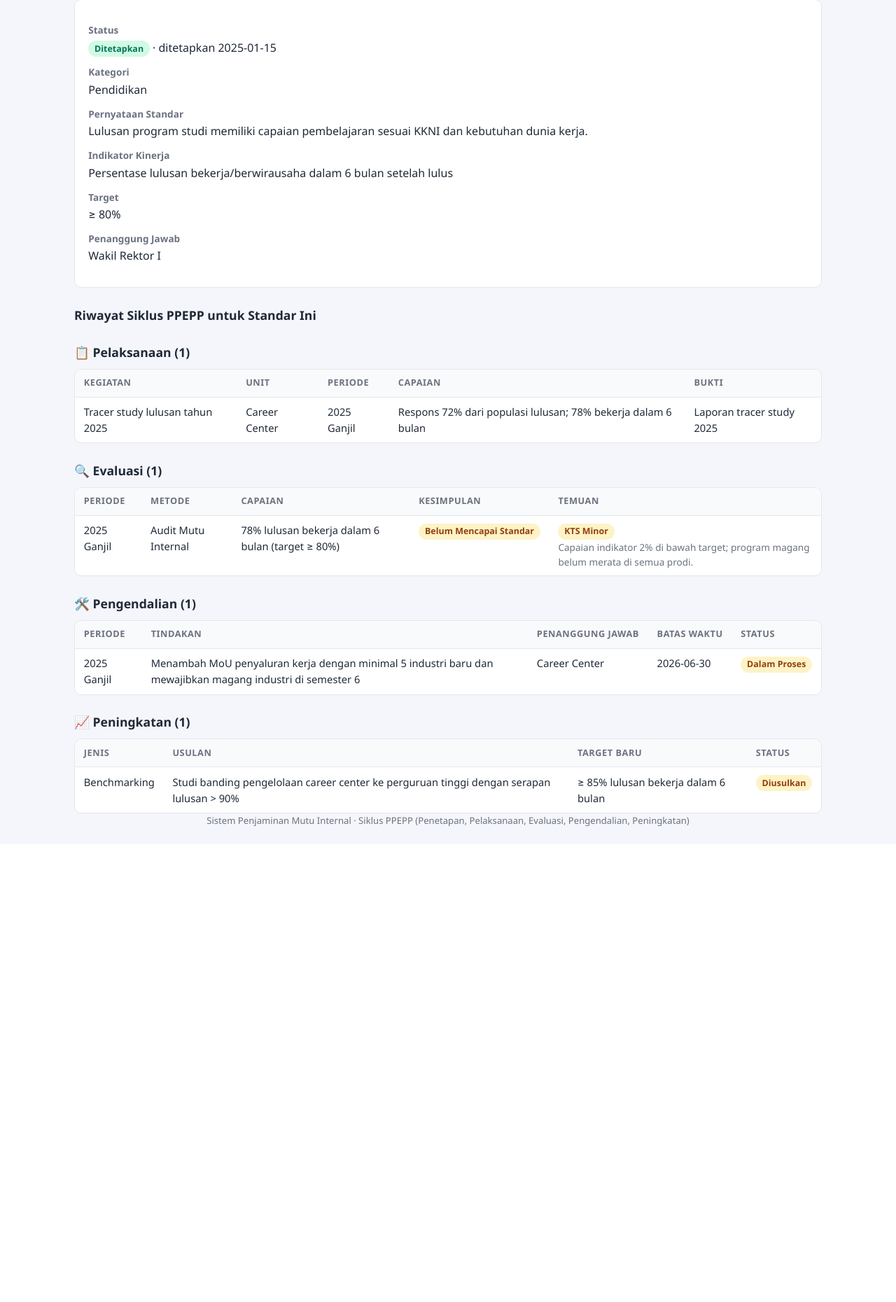
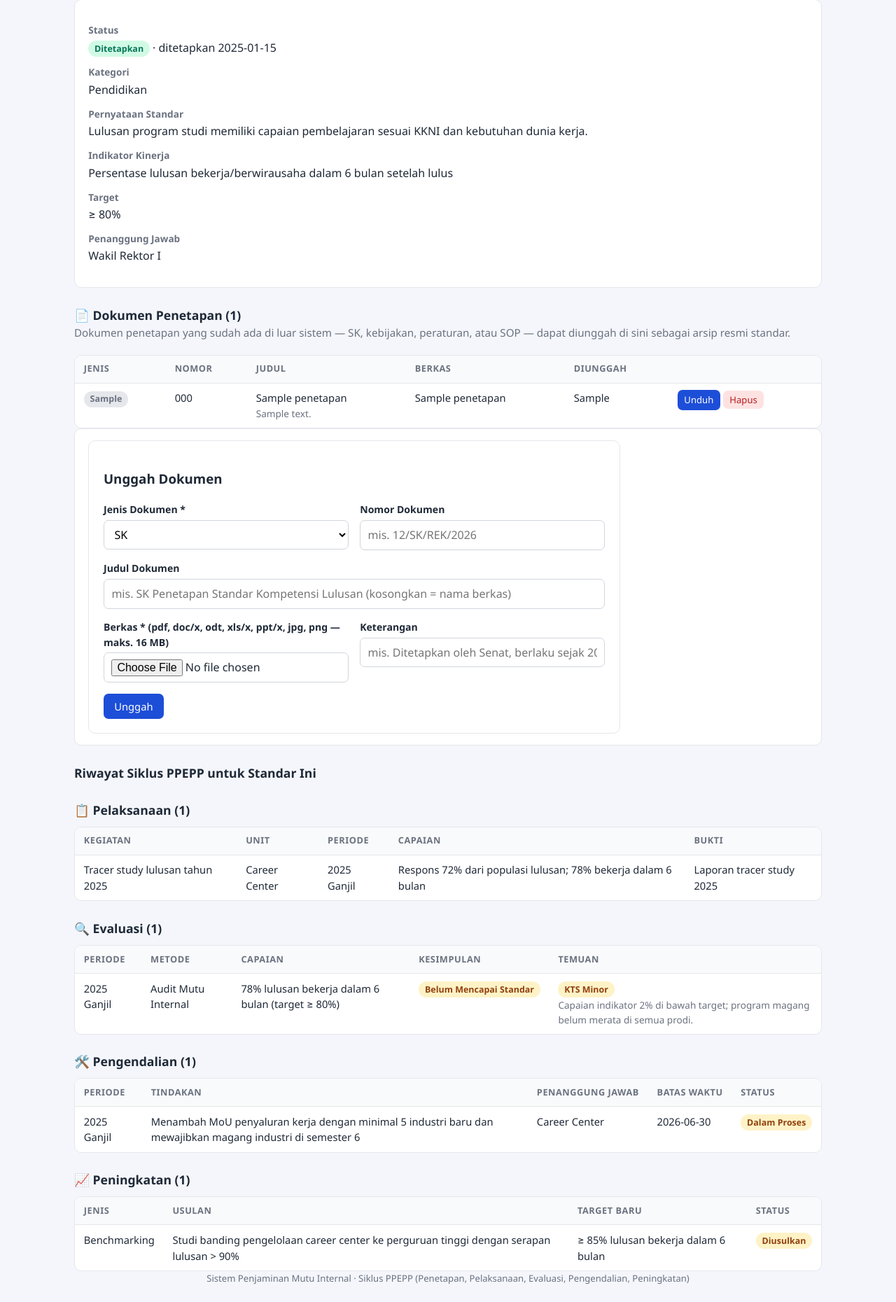
Before and after one commit to asronsr/FI, a Flask app: page /standar/1 in a window 1280 px wide. Shown: the part 109-1969 px from the top of the page at 70% size. Before the commit the page ends 1290 px from the top, so only its background shows below. Run offline with Flask 3, Linux system fonts and the light colour scheme; data comes from the database, SQL or seed files in the repository; tables that the repository leaves empty hold one stand-in row (values such as "Sample post").

Commit message:
Tambah fitur unggah dokumen penetapan (SK/kebijakan/peraturan/SOP)
Dokumen penetapan yang dibuat di luar sistem kini dapat diunggah dari
halaman detail standar, lengkap dengan jenis, nomor, judul, dan
keterangan. Berkas divalidasi ekstensinya, disimpan di folder unggahan/,
dapat diunduh kembali dengan nama aslinya, dan ikut terhapus saat
dokumen atau standarnya dihapus. Daftar standar menampilkan jumlah
dokumen terlampir.

Co-Authored-By: Claude Fable 5 <noreply@anthropic.com>
Claude-Session: https://claude.ai/code/session_019ChATDmb9PWkR29Z3LbxSX

```diff
--- a/app.py
+++ b/app.py
@@ -2,12 +2,26 @@
 
 PPEPP: Penetapan - Pelaksanaan - Evaluasi - Pengendalian - Peningkatan.
 """
-from flask import Flask, render_template, request, redirect, url_for, flash
+import uuid
+from pathlib import Path
+
+from flask import (Flask, render_template, request, redirect, url_for,
+                   flash, send_from_directory, abort)
+from werkzeug.utils import secure_filename
 
 from db import get_db, init_db
 
 app = Flask(__name__)
 app.secret_key = "spmi-ppepp-dev-key"
+app.config["MAX_CONTENT_LENGTH"] = 16 * 1024 * 1024  # batas unggahan 16 MB
+
+# Dokumen penetapan yang dibuat di luar sistem (SK, kebijakan, dsb.) dapat
+# diunggah dan disimpan di folder ini, di luar static/ agar tidak ikut terlayani
+# tanpa melalui rute unduhan.
+FOLDER_UNGGAHAN = Path(__file__).parent / "unggahan"
+EKSTENSI_DIIZINKAN = {"pdf", "doc", "docx", "odt", "xls", "xlsx",
+                      "ppt", "pptx", "jpg", "jpeg", "png"}
+JENIS_DOKUMEN = ["SK", "Kebijakan", "Peraturan", "SOP", "Lainnya"]
 
 STATUS_STANDAR = ["Draf", "Ditetapkan", "Dalam Peningkatan", "Tidak Berlaku"]
 KESIMPULAN_EVALUASI = ["Melampaui Standar", "Mencapai Standar",
@@ -145,11 +159,14 @@ def dashboard():
 def standar_list():
     conn = get_db()
     kategori = request.args.get("kategori", "")
+    sql = """SELECT s.*, (SELECT COUNT(*) FROM dokumen_penetapan d
+                          WHERE d.standar_id = s.id) AS jumlah_dokumen
+             FROM standar s"""
     if kategori:
         rows = conn.execute(
-            "SELECT * FROM standar WHERE kategori = ? ORDER BY kode", (kategori,)).fetchall()
+            sql + " WHERE s.kategori = ? ORDER BY s.kode", (kategori,)).fetchall()
     else:
-        rows = conn.execute("SELECT * FROM standar ORDER BY kode").fetchall()
+        rows = conn.execute(sql + " ORDER BY s.kode").fetchall()
     kategori_list = get_konfig(conn)["kategori_standar"]
     conn.close()
     return render_template("standar/list.html", rows=rows,
@@ -174,10 +191,14 @@ def standar_detail(id):
            WHERE e.standar_id = ? ORDER BY p.batas_waktu""", (id,)).fetchall()
     peningkatan = conn.execute(
         "SELECT * FROM peningkatan WHERE standar_id = ? ORDER BY tanggal DESC", (id,)).fetchall()
+    dokumen = conn.execute(
+        "SELECT * FROM dokumen_penetapan WHERE standar_id = ? ORDER BY diunggah_pada DESC",
+        (id,)).fetchall()
     conn.close()
     return render_template("standar/detail.html", s=row, pelaksanaan=pelaksanaan,
                            evaluasi=evaluasi, pengendalian=pengendalian,
-                           peningkatan=peningkatan)
+                           peningkatan=peningkatan, dokumen=dokumen,
+                           jenis_dokumen=JENIS_DOKUMEN)
 
 
 @app.route("/standar/tambah", methods=["GET", "POST"])
@@ -225,11 +246,81 @@ def standar_form(id=None):
 @app.route("/standar/<int:id>/hapus", methods=["POST"])
 def standar_hapus(id):
     conn = get_db()
+    berkas = conn.execute(
+        "SELECT nama_file FROM dokumen_penetapan WHERE standar_id = ?", (id,)).fetchall()
     conn.execute("DELETE FROM standar WHERE id = ?", (id,))
     conn.commit()
     conn.close()
+    for b in berkas:
+        (FOLDER_UNGGAHAN / b["nama_file"]).unlink(missing_ok=True)
     flash("Standar beserta seluruh riwayat siklusnya dihapus.", "sukses")
     return redirect(url_for("standar_list"))
+
+
+# ----------------------------------------------- Dokumen penetapan (unggahan)
+
+@app.route("/standar/<int:id>/dokumen", methods=["POST"])
+def dokumen_unggah(id):
+    """Unggah dokumen penetapan (SK/kebijakan/peraturan/SOP) yang dibuat di luar sistem."""
+    conn = get_db()
+    if conn.execute("SELECT id FROM standar WHERE id = ?", (id,)).fetchone() is None:
+        conn.close()
+        flash("Standar tidak ditemukan.", "error")
+        return redirect(url_for("standar_list"))
+    berkas = request.files.get("berkas")
+    if berkas is None or not berkas.filename:
+        conn.close()
+        flash("Pilih berkas yang akan diunggah.", "error")
+        return redirect(url_for("standar_detail", id=id))
+    ekstensi = berkas.filename.rsplit(".", 1)[-1].lower() if "." in berkas.filename else ""
+    if ekstensi not in EKSTENSI_DIIZINKAN:
+        conn.close()
+        flash("Jenis berkas tidak diizinkan. Gunakan: "
+              + ", ".join(sorted(EKSTENSI_DIIZINKAN)) + ".", "error")
+        return redirect(url_for("standar_detail", id=id))
+    f = request.form
+    jenis = f.get("jenis") if f.get("jenis") in JENIS_DOKUMEN else "Lainnya"
+    judul = f.get("judul", "").strip() or berkas.filename
+    nama_aman = secure_filename(berkas.filename) or f"dokumen.{ekstensi}"
+    nama_file = f"{uuid.uuid4().hex[:8]}_{nama_aman}"
+    FOLDER_UNGGAHAN.mkdir(exist_ok=True)
+    berkas.save(FOLDER_UNGGAHAN / nama_file)
+    conn.execute(
+        """INSERT INTO dokumen_penetapan (standar_id, jenis, nomor, judul,
+           nama_file, nama_asli, keterangan) VALUES (?,?,?,?,?,?,?)""",
+        (id, jenis, f.get("nomor", "").strip(), judul, nama_file,
+         berkas.filename, f.get("keterangan", "").strip()))
+    conn.commit()
+    conn.close()
+    flash(f"Dokumen «{judul}» berhasil diunggah.", "sukses")
+    return redirect(url_for("standar_detail", id=id))
+
+
+@app.route("/dokumen/<int:id>/unduh")
+def dokumen_unduh(id):
+    conn = get_db()
+    d = conn.execute("SELECT * FROM dokumen_penetapan WHERE id = ?", (id,)).fetchone()
+    conn.close()
+    if d is None:
+        abort(404)
+    return send_from_directory(FOLDER_UNGGAHAN, d["nama_file"],
+                               as_attachment=True, download_name=d["nama_asli"])
+
+
+@app.route("/dokumen/<int:id>/hapus", methods=["POST"])
+def dokumen_hapus(id):
+    conn = get_db()
+    d = conn.execute("SELECT * FROM dokumen_penetapan WHERE id = ?", (id,)).fetchone()
+    if d is None:
+        conn.close()
+        flash("Dokumen tidak ditemukan.", "error")
+        return redirect(url_for("standar_list"))
+    conn.execute("DELETE FROM dokumen_penetapan WHERE id = ?", (id,))
+    conn.commit()
+    conn.close()
+    (FOLDER_UNGGAHAN / d["nama_file"]).unlink(missing_ok=True)
+    flash(f"Dokumen «{d['judul']}» dihapus.", "sukses")
+    return redirect(url_for("standar_detail", id=d["standar_id"]))
 
 
 # ------------------------------------------------------------ 2. Pelaksanaan
--- a/db.py
+++ b/db.py
@@ -56,6 +56,18 @@ CREATE TABLE IF NOT EXISTS pengendalian (
     status TEXT NOT NULL DEFAULT 'Terbuka',
     hasil TEXT,
     dibuat_pada TEXT NOT NULL DEFAULT (datetime('now', 'localtime'))
+);
+
+CREATE TABLE IF NOT EXISTS dokumen_penetapan (
+    id INTEGER PRIMARY KEY AUTOINCREMENT,
+    standar_id INTEGER NOT NULL REFERENCES standar(id) ON DELETE CASCADE,
+    jenis TEXT NOT NULL DEFAULT 'SK',
+    nomor TEXT,
+    judul TEXT NOT NULL,
+    nama_file TEXT NOT NULL,
+    nama_asli TEXT NOT NULL,
+    keterangan TEXT,
+    diunggah_pada TEXT NOT NULL DEFAULT (datetime('now', 'localtime'))
 );
 
 CREATE TABLE IF NOT EXISTS pengaturan (
--- a/templates/standar/detail.html
+++ b/templates/standar/detail.html
@@ -19,6 +19,71 @@
     <dt>Target</dt><dd>{{ s['target'] }}</dd>
     <dt>Penanggung Jawab</dt><dd>{{ s['penanggung_jawab'] or '—' }}</dd>
   </dl>
+</div>
+
+<h2>📄 Dokumen Penetapan ({{ dokumen|length }})</h2>
+<p class="deskripsi">Dokumen penetapan yang sudah ada di luar sistem — SK, kebijakan,
+peraturan, atau SOP — dapat diunggah di sini sebagai arsip resmi standar.</p>
+<div class="tabel-bungkus">
+  <table>
+    <tr><th>Jenis</th><th>Nomor</th><th>Judul</th><th>Berkas</th><th>Diunggah</th><th></th></tr>
+    {% for d in dokumen %}
+    <tr>
+      <td><span class="badge badge-abu">{{ d['jenis'] }}</span></td>
+      <td>{{ d['nomor'] or '—' }}</td>
+      <td>{{ d['judul'] }}
+        {% if d['keterangan'] %}<div class="sub">{{ d['keterangan'] }}</div>{% endif %}</td>
+      <td>{{ d['nama_asli'] }}</td>
+      <td>{{ d['diunggah_pada'] }}</td>
+      <td>
+        <a class="btn btn-kecil" href="{{ url_for('dokumen_unduh', id=d['id']) }}">Unduh</a>
+        <form class="inline" method="post" action="{{ url_for('dokumen_hapus', id=d['id']) }}"
+              onsubmit="return confirm('Hapus dokumen ini?')">
+          <button class="btn btn-kecil btn-merah">Hapus</button>
+        </form>
+      </td>
+    </tr>
+    {% else %}
+    <tr><td colspan="6" class="kosong">Belum ada dokumen penetapan yang diunggah.</td></tr>
+    {% endfor %}
+  </table>
+</div>
+
+<div class="kartu">
+  <form class="formulir" method="post" enctype="multipart/form-data"
+        action="{{ url_for('dokumen_unggah', id=s['id']) }}">
+    <h3>Unggah Dokumen</h3>
+    <div class="dua-kolom">
+      <div class="medan">
+        <label for="jenis">Jenis Dokumen *</label>
+        <select id="jenis" name="jenis">
+          {% for j in jenis_dokumen %}
+          <option>{{ j }}</option>
+          {% endfor %}
+        </select>
+      </div>
+      <div class="medan">
+        <label for="nomor">Nomor Dokumen</label>
+        <input id="nomor" name="nomor" placeholder="mis. 12/SK/REK/2026">
+      </div>
+    </div>
+    <div class="medan">
+      <label for="judul">Judul Dokumen</label>
+      <input id="judul" name="judul" placeholder="mis. SK Penetapan Standar Kompetensi Lulusan (kosongkan = nama berkas)">
+    </div>
+    <div class="dua-kolom">
+      <div class="medan">
+        <label for="berkas">Berkas * <span class="sub">(pdf, doc/x, odt, xls/x, ppt/x, jpg, png — maks. 16 MB)</span></label>
+        <input type="file" id="berkas" name="berkas" required
+               accept=".pdf,.doc,.docx,.odt,.xls,.xlsx,.ppt,.pptx,.jpg,.jpeg,.png">
+      </div>
+      <div class="medan">
+        <label for="keterangan">Keterangan</label>
+        <input id="keterangan" name="keterangan" placeholder="mis. Ditetapkan oleh Senat, berlaku sejak 2026">
+      </div>
+    </div>
+    <button class="btn" type="submit">Unggah</button>
+  </form>
 </div>
 
 <h2>Riwayat Siklus PPEPP untuk Standar Ini</h2>
--- a/templates/standar/list.html
+++ b/templates/standar/list.html
@@ -19,7 +19,8 @@
     <tr><th>Kode</th><th>Nama Standar</th><th>Kategori</th><th>Indikator &amp; Target</th><th>Status</th><th></th></tr>
     {% for s in rows %}
     <tr>
-      <td><a href="{{ url_for('standar_detail', id=s['id']) }}">{{ s['kode'] }}</a></td>
+      <td><a href="{{ url_for('standar_detail', id=s['id']) }}">{{ s['kode'] }}</a>
+        {% if s['jumlah_dokumen'] %}<div class="sub">📄 {{ s['jumlah_dokumen'] }} dokumen</div>{% endif %}</td>
       <td>{{ s['nama'] }}<div class="sub">PJ: {{ s['penanggung_jawab'] or '—' }}</div></td>
       <td>{{ s['kategori'] }}</td>
       <td>{{ s['indikator'] }}<div class="sub">Target: {{ s['target'] }}</div></td>
```
Also changed, not shown: README.md, 1 other file.
